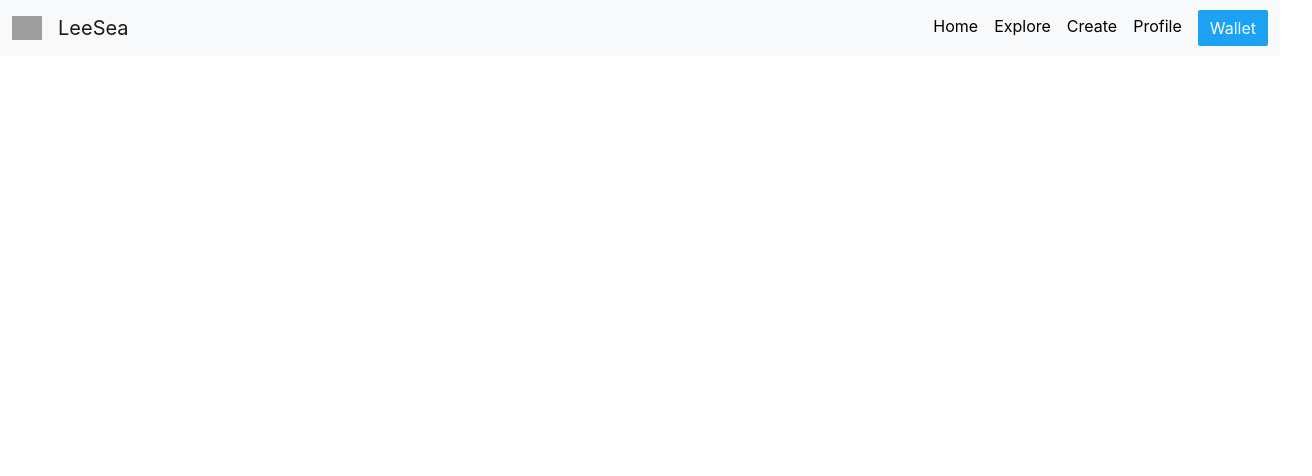
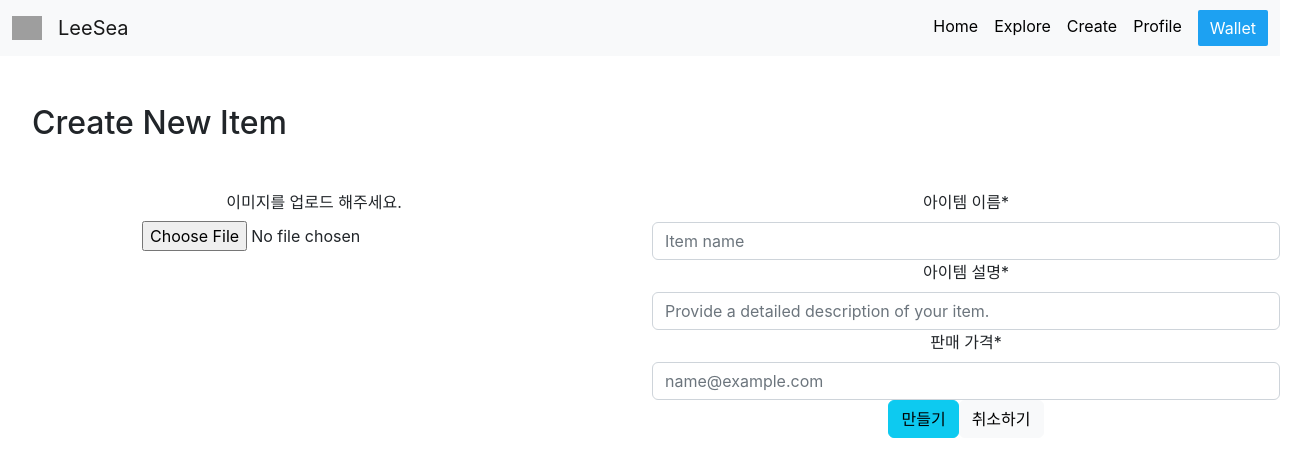
Before and after one commit to bear-lover/BEB-05-LeeSea, a React (Create React App) app in the folder client/: page /create in a window 1280 px wide. Shown: the top 476 px of the page, 1312 px wide, since content can reach past the window. Built offline with nearby package versions, Linux system fonts and the light colour scheme; grey boxes are pictures that could not be loaded.

Commit message:
initial commit

```diff
--- a/client/src/App.js
+++ b/client/src/App.js
@@ -4,9 +4,10 @@ import Web3 from 'web3';
 
 import './App.css';
 import Navbar from './components/Navbar';
-import { Home, Profile, Explore } from './pages';
+import { Home, Profile, Create, Explore } from './pages';
 import { useSelector } from 'react-redux'; // redux
 
+let contractAddr = '0x71e47c247998806ad3a38a99a52bf9b04bc6fa89'
 
 function App() {
   let [web3, setWeb3] = useState()
@@ -30,6 +31,7 @@ function App() {
       <Routes>
           <Route path="/" element={<Home />} />
           <Route path="/explore" element={<Explore web3={web3} account={account}/>} />
+          <Route path="/create" element={<Create contractAddr={contractAddr} web3={web3} />} />
           <Route path="/profile" element={<Profile web3={web3} />} />
       </Routes>
     </div>
--- a/client/src/components/Navbar.js
+++ b/client/src/components/Navbar.js
@@ -29,7 +29,7 @@ function Navbar({ }) {
                     <div className="navbar-items">
                         <Link to="/" className="nav-item">Home</Link>
                         <Link to="/explore" className="nav-item">Explore</Link>
-                        <Link to="/" className="nav-item">Create</Link>
+                        <Link to="/create" className="nav-item">Create</Link>
                         <Link to="/profile" className="nav-item">Profile</Link>
                         {
                             account
--- /dev/null
+++ b/client/src/components/styles/Create.css
@@ -0,0 +1,25 @@
+.create-header {
+    margin-left: 2rem;
+    margin-top: 3rem;
+    margin-bottom: 3rem;
+    text-align: left;
+    width: 100%;
+}
+.create-item {
+    /* width: 100%; */
+}
+
+/* .create-item-content {
+    margin-left: 2rem;
+    text-align: left;
+} */
+
+
+.file-area {
+}
+.file-area-label {
+    display: block;
+}
+.file-area-input {
+    margin: .4rem 0;
+}
--- /dev/null
+++ b/client/src/pages/Create.js
@@ -0,0 +1,109 @@
+import { useState } from 'react'
+import { useSelector } from 'react-redux'
+// import { NFTStorage, File } from 'nft.storage'
+import '../components/styles/Create.css'
+import erc721Abi from '../erc721Abi'
+
+// const client = new NFTStorage({ token: 'eyJhbGciOiJIUzI1NiIsInR5cCI6IkpXVCJ9.eyJzdWIiOiJkaWQ6ZXRocjoweEY4MzIwNDEyNjNCNzIxNGFkMTgzODRkODUyZTlCMkE1RjI3ODk5YjUiLCJpc3MiOiJuZnQtc3RvcmFnZSIsImlhdCI6MTY2MDE4NTk3NDM3MCwibmFtZSI6IkxlZVNlYSJ9.KOH4TtUpzAbdRpuKyfg8XYon-kOR87GVp65lEtPfj4E' })
+
+function Create({ contractAddr, web3 }) {
+    let [imgSrc, setImgSrc] = useState("https://cdn.pixabay.com/photo/2013/04/01/21/30/photo-99135_1280.png")
+    let [fileBlob, setFileBlob] = useState("")
+    let [name, setName] = useState("lip pepe")
+    let [desc, setDesc] = useState("lip pepe is cute.")
+    let [price, setPrice] = useState("0.1")
+    let accountState = useSelector((state) => state.accountReducer)
+    let { account } = accountState
+
+    let handleChangeImgSrc = (target) => {
+        console.log(target.files[0])
+        let fileBlob = target.files[0]
+        setFileBlob(fileBlob)
+        // const reader = new FileReader();
+        // reader.readAsDataURL(fileBlob);
+        // return new Promise((resolve) => {
+        //   reader.onload = () => {
+        //     setImgSrc(reader.result);
+        //     resolve();
+        //   };
+        // });
+    }
+    let handleChangeName = (value) => {
+        setName(value)
+    }
+    let handleChangeDesc = (value) => {
+        setDesc(value)
+    }
+    let handleChangePrice = (value) => {
+        setDesc(value)
+    }
+    let createNft = async () => {
+        if (account === "" || imgSrc === "" || name === "") {
+            alert("빈 값이 있습니다.")
+        }
+        else {
+            try {
+                // let metadata = await client.store({
+                //     name: name,
+                //     description: desc,
+                // })
+                // console.log(metadata.url)
+
+                // let url = `https://ipfs.infura.io/ipfs/${file.path}`
+                // setImgSrc(url)
+                // let metaData = {
+                //     name: name,
+                //     description: desc,
+                //     price: price,
+                //     image: url,
+                // }
+                // let { data } = await client.add(JSON.stringify(metaData))
+                // let tokenURI = `https://ipfs.infura.io/ipfs/${data.path}`
+
+                // let tokenContract = await new web3.eth.Contract(erc721Abi, contractAddr)
+
+                // let nft = await tokenContract.methods.mintNFT(account, tokenURI).send({from: account})
+            }
+            catch (error) {
+                console.log(error)
+            }
+        }
+    }
+
+
+    return (
+      <div className="Create">
+        <div className="create-header">
+            <h2 className="create-header-title">Create New Item</h2>
+        </div>
+
+        {/* divide into 2 columns */}
+        <div className="create-contents row align-items-start">
+            {/* column 1 */}
+            <div className="create-item file-area col">
+                <label className="file-area-label">이미지를 업로드 해주세요.</label>
+                <input className="file-area-input" type="file" accept="image/*" onChange={(e) => handleChangeImgSrc(e.target)} />
+            </div>
+            {/* column 2 */}
+            <div className="create-item col">
+                <label className="create-item-content form-label">아이템 이름*</label>
+                <input type="text" className="form-control" placeholder="Item name" onChange={(e) => handleChangeName(e.target.value)} />
+                <label className="create-item-content form-label">아이템 설명*</label>
+                <input type="text" className="form-control" placeholder="Provide a detailed description of your item." onChange={(e) => handleChangeDesc(e.target.value)}/>
+                <label  className="create-item-content form-label">판매 가격*</label>
+                <input type="text" className="form-control" placeholder="name@example.com" onChange={(e) => handleChangePrice(e.target.value)}/>
+                {/* <p className="create-item-content">아이템 이름*</p> */}
+                <button type="button" className="btn btn-info" onClick={createNft}>만들기</button>
+                <button type="button" className="btn btn-light">취소하기</button>
+            </div>
+
+
+            {/* <div className="create-item"></div>
+            <div className="create-item"></div>
+            <div className="create-item"></div> */}
+        </div>
+      </div>
+    );
+  }
+
+  export default Create
--- a/client/src/pages/index.js
+++ b/client/src/pages/index.js
@@ -1,3 +1,4 @@
 export { default as Home } from './Home'
 export { default as Profile } from './Profile'
+export { default as Create } from './Create'
 export { default as Explore } from './Explore'
--- a/client/src/redux/reducers.js
+++ b/client/src/redux/reducers.js
@@ -3,7 +3,6 @@ import { SET_ACCOUNT } from './actions';
 import { initialState } from './initialState';
 
 const accountReducer = (state = initialState, action) => {
-    console.log(action.payload)
   switch (action.type) {
     case SET_ACCOUNT:
       return Object.assign({}, state, {
```
